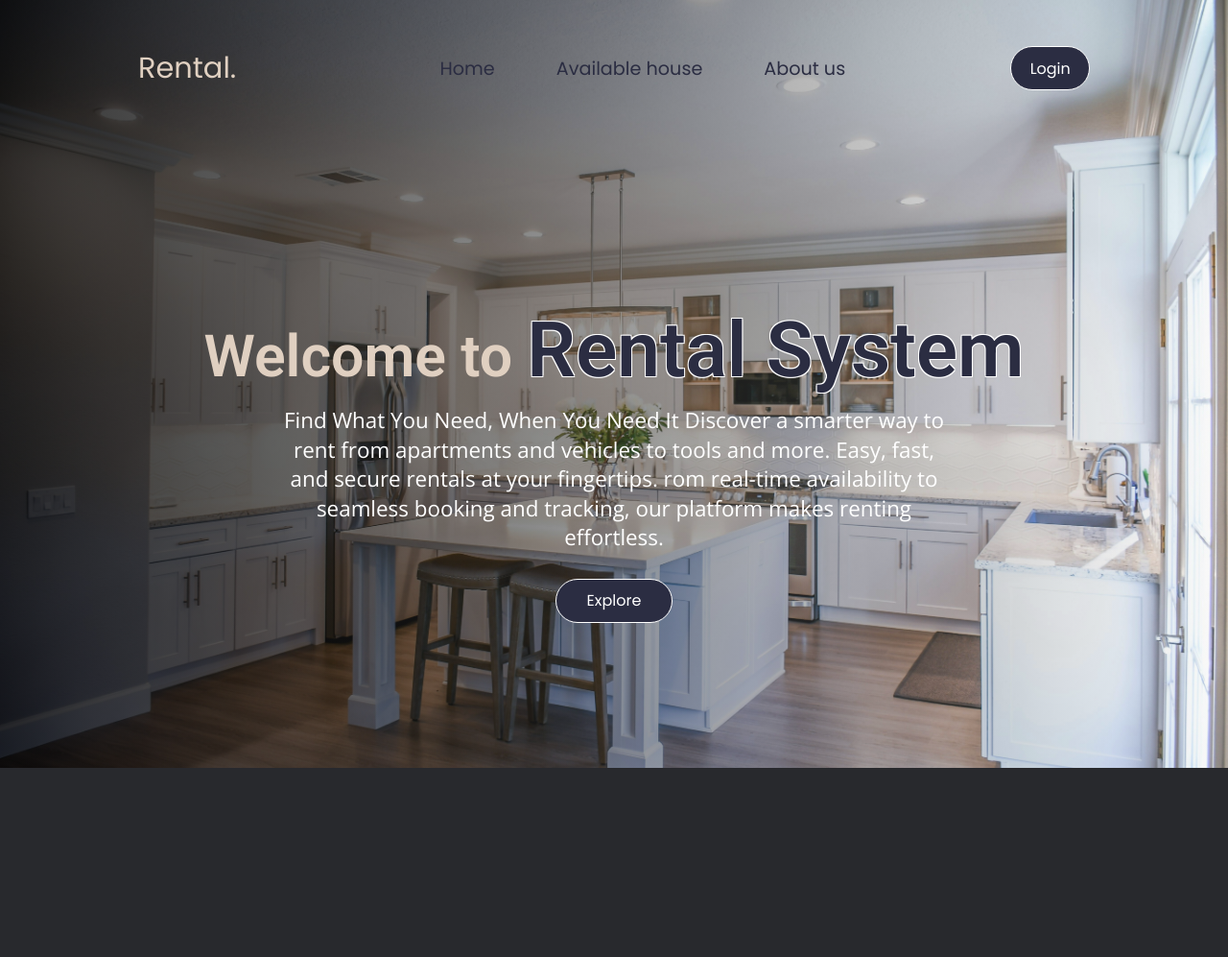
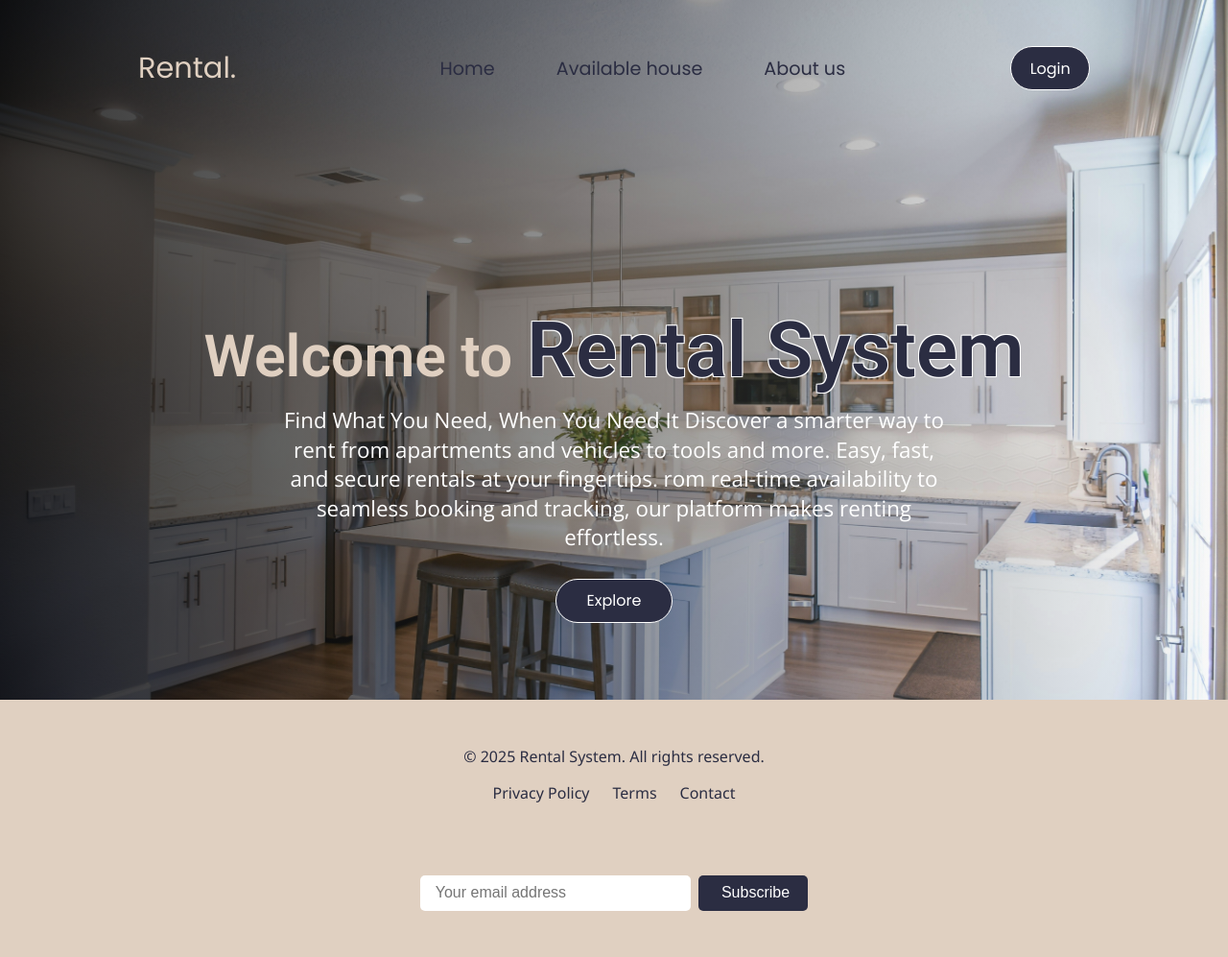
Before and after one commit to Eyob-Se/Elu-project, a PHP site: page / in a window 1280 px wide. Shown: the whole page at 96% size. Before the commit the page ends 800 px from the top, so only its background shows below. Run offline with PHP 8.4, Linux system fonts and the light colour scheme.

Commit message:
new update

```diff
--- a/index.php
+++ b/index.php
@@ -36,6 +36,37 @@
            </div>
          </div>
 
+             <div class="footer">
+      <div class="footer-container">
+
+        <div class="footer-top">
+          <p>&copy; 2025 Rental System. All rights reserved.</p>
+
+          <div class="footer-links">
+            <a href="#">Privacy Policy</a>
+            <a href="#">Terms</a>
+            <a href="#">Contact</a>
+          </div>
+        </div>
+
+        <div class="footer-social">
+          <a href="#"><i class="fab fa-facebook-f"></i></a>
+          <a href="#"><i class="fab fa-x-twitter"></i></a>
+          <a href="#"><i class="fab fa-instagram"></i></a>
+          <a href="#"><i class="fab fa-linkedin-in"></i></a>
+        </div>
+
+        <div class="footer-newsletter">
+          <form action="#" method="post">
+            <input type="email" placeholder="Your email address" required>
+            <button type="submit"><i class="fa fa-paper-plane"></i> Subscribe</button>
+          </form>
+        </div>
+
+      </div>
+    </div>
+
+
         </div>
 
 </body>
--- a/views/about_us.php
+++ b/views/about_us.php
@@ -62,7 +62,7 @@ To simplify the rental experience by providing a secure, efficient, and convenie
       <div class="footer-container">
 
         <div class="footer-top">
-          <p>&copy; 2025 Your Rental System Name. All rights reserved.</p>
+          <p>&copy; 2025 Rental System. All rights reserved.</p>
 
           <div class="footer-links">
             <a href="#">Privacy Policy</a>
```
Also changed, not shown: views/available_house.php (+29 -1 lines).
